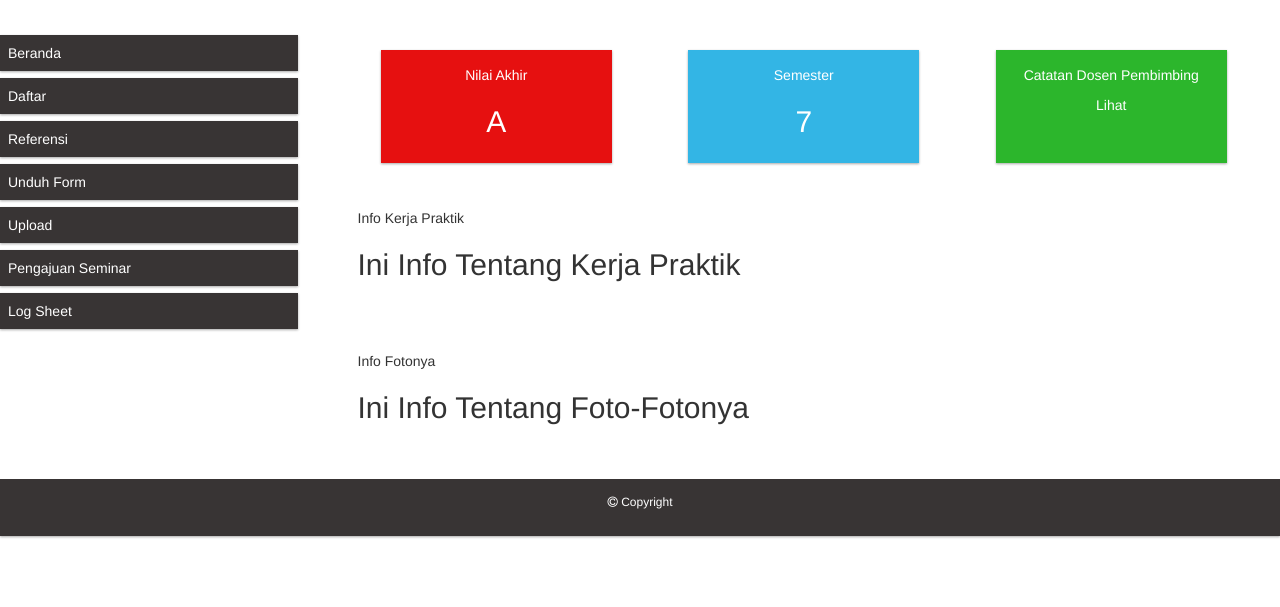
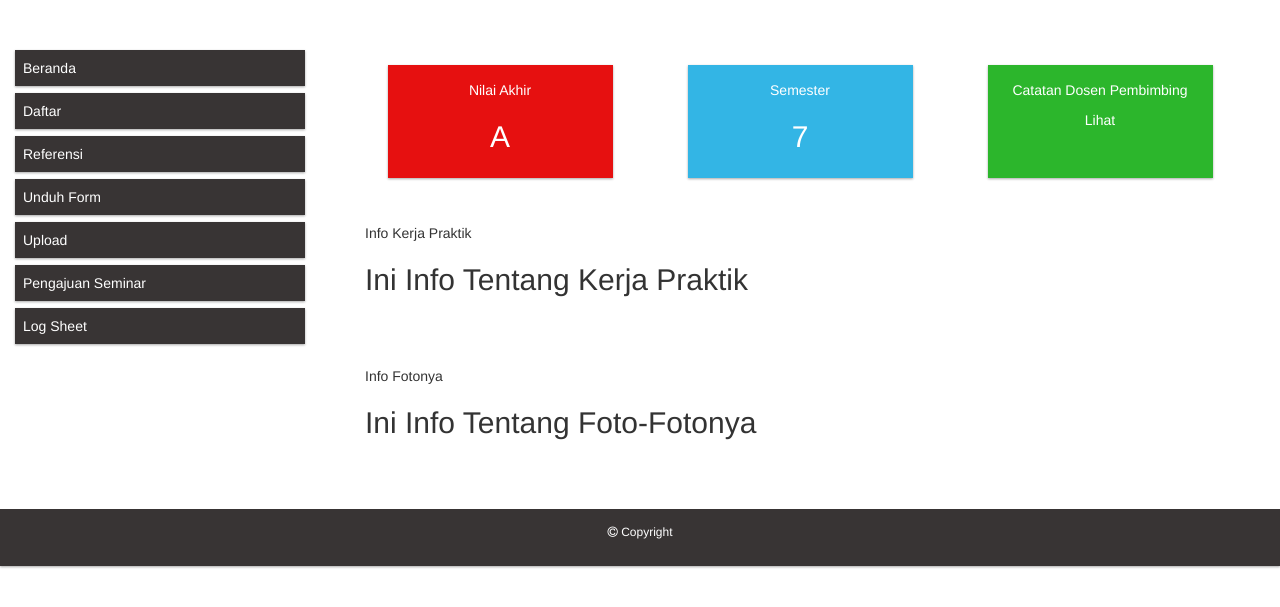
Before and after one commit to magisto16/kp_itera_2020, a PHP site: page /code/home_page.php in a window 1280 px wide. Shown: the part 151-758 px from the top of the page. Run offline with PHP 8.4, Linux system fonts and the light colour scheme.

Commit message:
almost final home page

```diff
--- a/css/home_page.css
+++ b/css/home_page.css
@@ -127,11 +127,19 @@ body {
     box-shadow: 0 1px 3px rgba(0, 0, 0, 0.12), 0 1px 2px rgba(0, 0, 0, 0.24);
 }
 
+/* HEADER */
+
 .header {
 
     color: black;
     padding: 15px;
 }
+
+/* HEADER */
+
+/* ----------------------------------- */
+
+/* NAVBAR */
 
 .navbar-custom {
     background-color: rgb(175, 108, 21);
@@ -148,6 +156,16 @@ body {
 .nav.navbar-nav.navbar-right li a:focus {
     background-color: rgb(175, 108, 21);
     font-weight: bold;
+}
+
+/* NAVBAR */
+
+/* ---------------------- */
+
+/* CLASS ROW */
+
+.row {
+    padding: 15px;
 }
 
 .menu ul {
@@ -206,6 +224,12 @@ body {
     color: #ffffff;
 }
 
+/* CLASS ROW */
+
+/* ------------------------- */
+
+/* CLASS FOOTER */
+
 .footer {
     background-color: rgb(56, 52, 52);
     color: #ffffff;
@@ -213,3 +237,5 @@ body {
     font-size: 12px;
     padding: 15px;
 }
+
+/* CLASS FOOTER */
```
